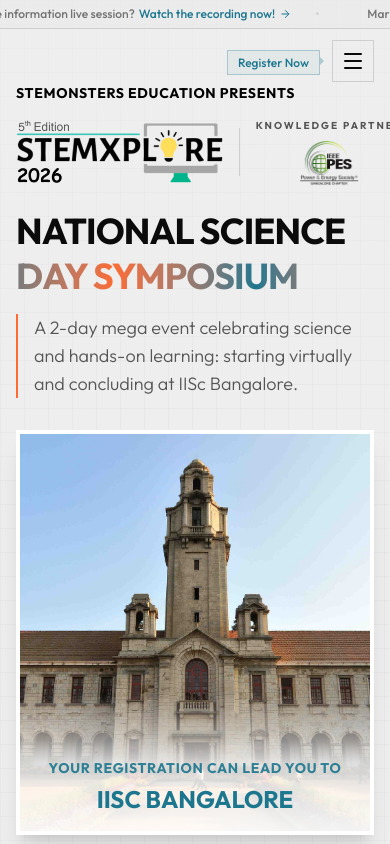
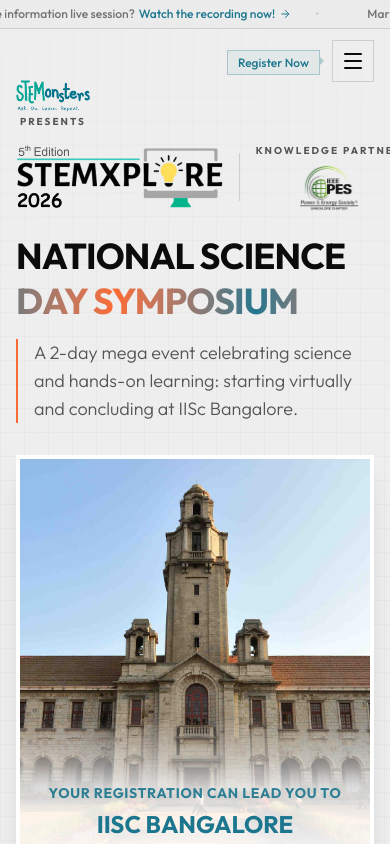
Before and after one commit to stemonsters/stemxplore2026, a Next.js app: page / in a window 390 px wide. Shown: the top 844 px of the page. Built offline with nearby package versions, Linux system fonts and the light colour scheme.

Commit message:
homepage hero and about

```diff
--- a/src/components/Hero.tsx
+++ b/src/components/Hero.tsx
@@ -34,6 +34,17 @@
 }
 
 export default function Hero() {
+    const [isScrolled, setIsScrolled] = useState(false);
+
+    useEffect(() => {
+        const handleScroll = () => {
+            setIsScrolled(window.scrollY > 50);
+        };
+
+        window.addEventListener("scroll", handleScroll);
+        return () => window.removeEventListener("scroll", handleScroll);
+    }, []);
+
     return (
         <section className="relative h-auto lg:h-screen flex items-center justify-center pt-20 pb-12 lg:pt-0 lg:pb-0 overflow-hidden bg-background">
             {/* Grid Background */}
@@ -46,9 +57,19 @@
                         className="lg:col-span-7"
                     >
                         {/* Logo and Knowledge Partner Container */}
-                        <div className="mb-2">
-                            <span className="text-sm md:text-base font-bold text-black uppercase tracking-wider">
-                                STEMonsters Education Presents
+                        <div
+                            className={`flex flex-col items-start gap-0.5 mb-2 transition-all duration-500 ease-in-out ${isScrolled ? 'opacity-0 -translate-y-4 pointer-events-none' : 'opacity-100 translate-y-0'
+                                }`}
+                        >
+                            <Image
+                                src="/images/stemonsters-logo.png"
+                                alt="STEMonsters Education"
+                                width={200}
+                                height={60}
+                                className="h-8 md:h-10 w-auto"
+                            />
+                            <span className="text-[10px] md:text-[11px] font-bold uppercase tracking-[0.2em] text-muted-foreground whitespace-nowrap ml-1">
+                                Presents
                             </span>
                         </div>
                         <div className="flex items-center gap-4 md:gap-8 mb-4 md:mb-6">
--- a/src/components/about/AboutHero.tsx
+++ b/src/components/about/AboutHero.tsx
@@ -7,13 +7,19 @@
     return (
         <section className="relative min-h-screen flex items-center pt-20 pb-20 overflow-hidden bg-background border-b border-border">
             {/* Background Gradients */}
-            <div className="absolute top-0 left-0 w-full h-full overflow-hidden z-0">
-                <div className="absolute top-[-10%] right-[-5%] w-[500px] h-[500px] bg-primary/5 rounded-full blur-3xl opacity-50" />
-                <div className="absolute bottom-[-10%] left-[-10%] w-[600px] h-[600px] bg-accent/5 rounded-full blur-3xl opacity-50" />
-                <div className="absolute inset-0 bg-[linear-gradient(to_right,#80808008_1px,transparent_1px),linear-gradient(to_bottom,#80808008_1px,transparent_1px)] bg-[size:40px_40px]" />
+            {/* Background Image and Overlay */}
+            <div className="absolute inset-0 w-full h-full overflow-hidden z-0">
+                <Image
+                    src="/images/about-hero-bg.jpg"
+                    alt="About Hero Background"
+                    fill
+                    className="object-cover"
+                    priority
+                />
+                <div className="absolute inset-0 bg-white/80 z-10" />
             </div>
 
-            <div className="container mx-auto px-4 relative z-10">
+            <div className="container mx-auto px-4 relative z-20">
                 <div className="grid grid-cols-1 lg:grid-cols-2 gap-12 lg:gap-20 items-center">
                     <div className="text-left">
                         <h1 className="text-4xl md:text-5xl lg:text-6xl font-bold tracking-tight mb-6 leading-[1.1]">
```
Also changed, not shown: 1 other file (tests, documents, lock files or other folders).
